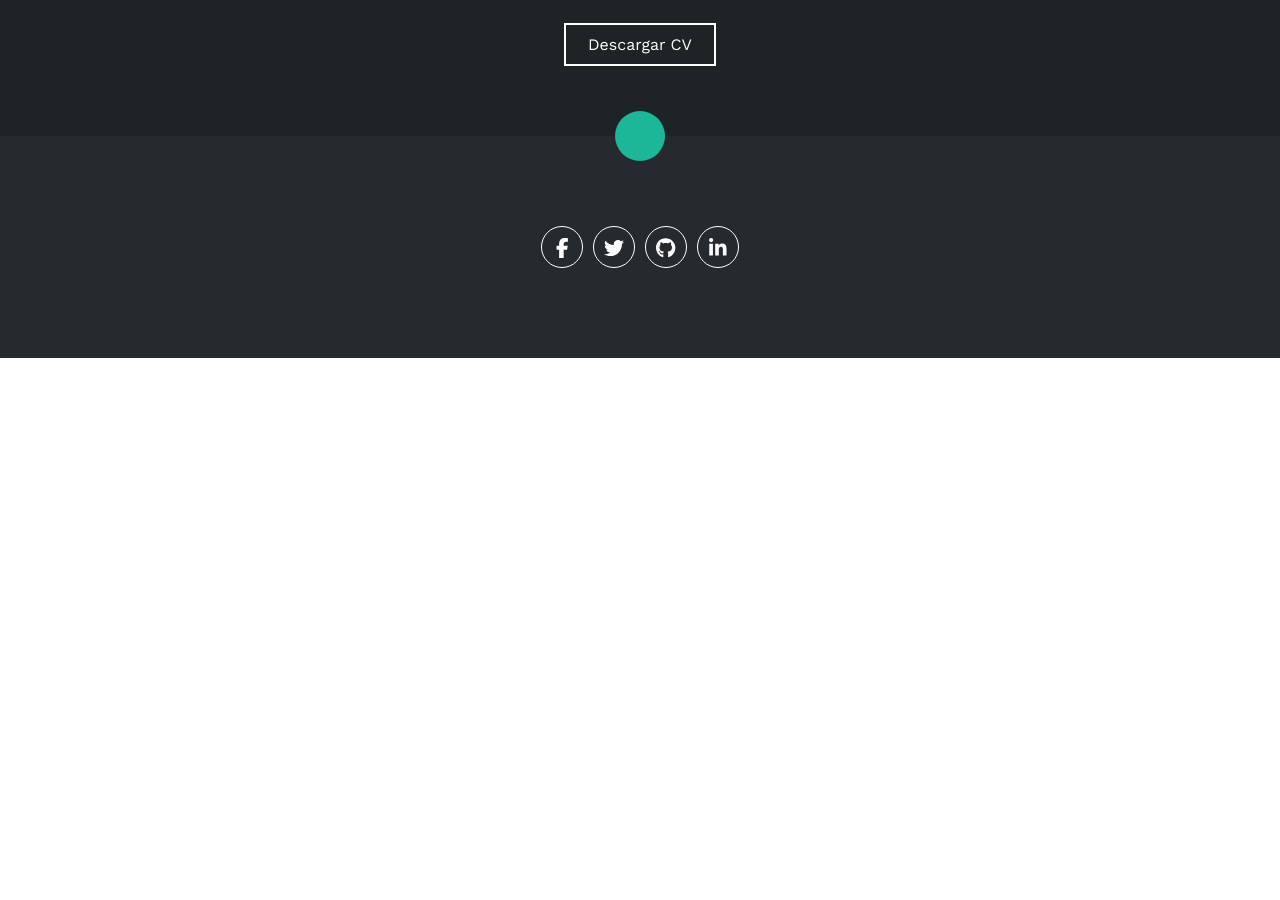
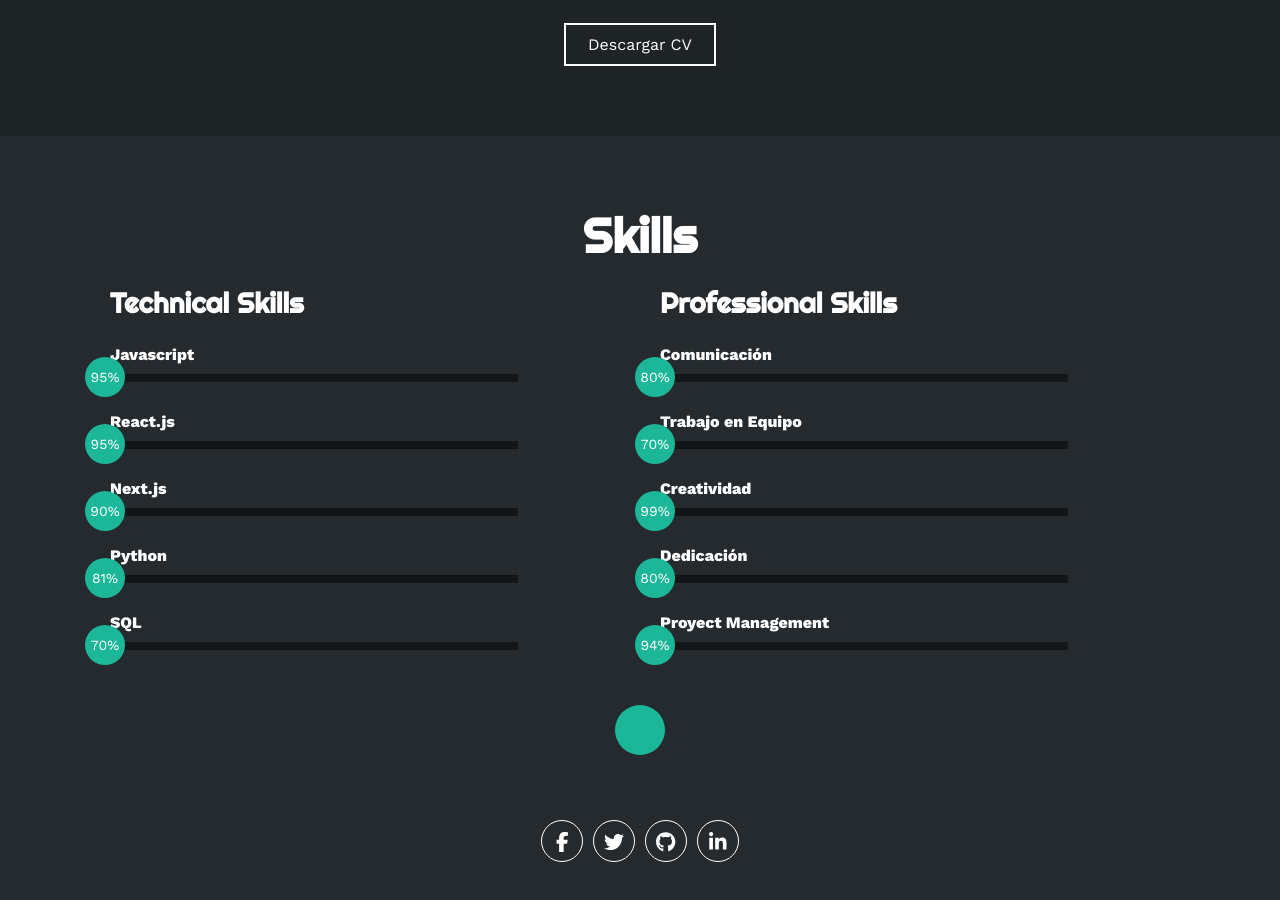
Before and after one commit to facu1391/P-Dev, a React (Vite) app: page / in a window 1280 px wide. Shown: the part 1300-2200 px from the top of the page. Before the commit the page ends 1658 px from the top, so only its background shows below. Built offline with nearby package versions, Linux system fonts and the light colour scheme.

Commit message:
feat:skills

```diff
--- a/src/Layout/Layout.jsx
+++ b/src/Layout/Layout.jsx
@@ -3,6 +3,7 @@ import Header from './Header/Header'
 import Footer from './Footer/Footer'
 import Inicio from '../Pages/Inicio/Inicio'
 import SobreMi from '../Pages/SobreMi/SobreMi';
+import Skills from '../Pages/Skills/Skills';
 
 const Layout = ({ children }) => {
   return (
@@ -10,6 +11,7 @@ const Layout = ({ children }) => {
       <Header />
       <Inicio />
       <SobreMi />
+      <Skills />
       {children}
       <Footer />
     </>
--- /dev/null
+++ b/src/Pages/Skills/Skills.css
@@ -0,0 +1,59 @@
+.skills{
+    background-color: #252A2E;
+    color: #fff;
+    padding: 50px 20px;
+}
+.skills .contenido-seccion{
+    max-width: 1100px;
+    margin: auto;
+}
+.skills h2{
+    font-size: 48px;
+    font-family: 'Righteous';
+    text-align: center;
+    padding: 20px 0;
+
+}
+.skills .fila{
+    display: flex;
+}
+.skills .fila .col{
+    width: 50%;
+    padding: 0 20px;
+}
+.skills .fila .col h3{
+    font-size: 28px;
+    font-family: 'Righteous';
+    margin-bottom: 25px;
+}
+.skills .skill > span{
+    font-weight: bold;
+    display: block;
+    margin-bottom: 10px;
+}
+.skills .skill .barra-skill{
+    height: 8px;
+    width: 80%;
+    background-color: #131517;
+    position: relative;
+    margin-bottom: 30px;
+}
+.skills .skill .progreso{
+    background-color: #1CB698;
+    position: absolute;
+    top: 0;
+    left: 0;
+    height: 8px;
+}
+.skills .skill .barra-skill span{
+    position: absolute;
+    height: 40px;
+    width: 40px;
+    background-color: #1CB698;
+    border-radius: 50px;
+    line-height: 40px;
+    text-align: center;
+    top: -17px;
+    right: -15px;
+    font-size: 14px;
+}
--- /dev/null
+++ b/src/Pages/Skills/Skills.jsx
@@ -0,0 +1,102 @@
+import React from 'react'
+import './Skills.css'
+
+const Skills = () => {
+  return (
+    <section class="skills" id="skills">
+        <div class="contenido-seccion">
+            <h2>Skills</h2>
+            <div class="fila">
+                <div class="col">
+                    <h3>Technical Skills</h3>
+                    <div class="skill">
+                        <span>Javascript</span>
+                        <div class="barra-skill">
+                            <div class="progreso">
+                                <span>95%</span>
+                            </div>
+                        </div>
+                    </div>
+                    <div class="skill">
+                        <span>React.js</span>
+                        <div class="barra-skill">
+                            <div class="progreso">
+                                <span>95%</span>
+                            </div>
+                        </div>
+                    </div>
+                    <div class="skill">
+                        <span>Next.js</span>
+                        <div class="barra-skill">
+                            <div class="progreso">
+                                <span>90%</span>
+                            </div>
+                        </div>
+                    </div>
+                    <div class="skill">
+                        <span>Python</span>
+                        <div class="barra-skill">
+                            <div class="progreso">
+                                <span>81%</span>
+                            </div>
+                        </div>
+                    </div>
+                    <div class="skill">
+                        <span>SQL</span>
+                        <div class="barra-skill">
+                            <div class="progreso">
+                                <span>70%</span>
+                            </div>
+                        </div>
+                    </div>
+                </div>
+                <div class="col">
+                    <h3>Professional Skills</h3>
+                    <div class="skill">
+                        <span>Comunicación</span>
+                        <div class="barra-skill">
+                            <div class="progreso">
+                                <span>80%</span>
+                            </div>
+                        </div>
+                    </div>
+                    <div class="skill">
+                        <span>Trabajo en Equipo</span>
+                        <div class="barra-skill">
+                            <div class="progreso">
+                                <span>70%</span>
+                            </div>
+                        </div>
+                    </div>
+                    <div class="skill">
+                        <span>Creatividad</span>
+                        <div class="barra-skill">
+                            <div class="progreso">
+                                <span>99%</span>
+                            </div>
+                        </div>
+                    </div>
+                    <div class="skill">
+                        <span>Dedicación</span>
+                        <div class="barra-skill">
+                            <div class="progreso">
+                                <span>80%</span>
+                            </div>
+                        </div>
+                    </div>
+                    <div class="skill">
+                        <span>Proyect Management</span>
+                        <div class="barra-skill">
+                            <div class="progreso">
+                                <span>94%</span>
+                            </div>
+                        </div>
+                    </div>
+                </div>
+            </div>
+        </div>
+    </section>
+  )
+}
+
+export default Skills;
```
